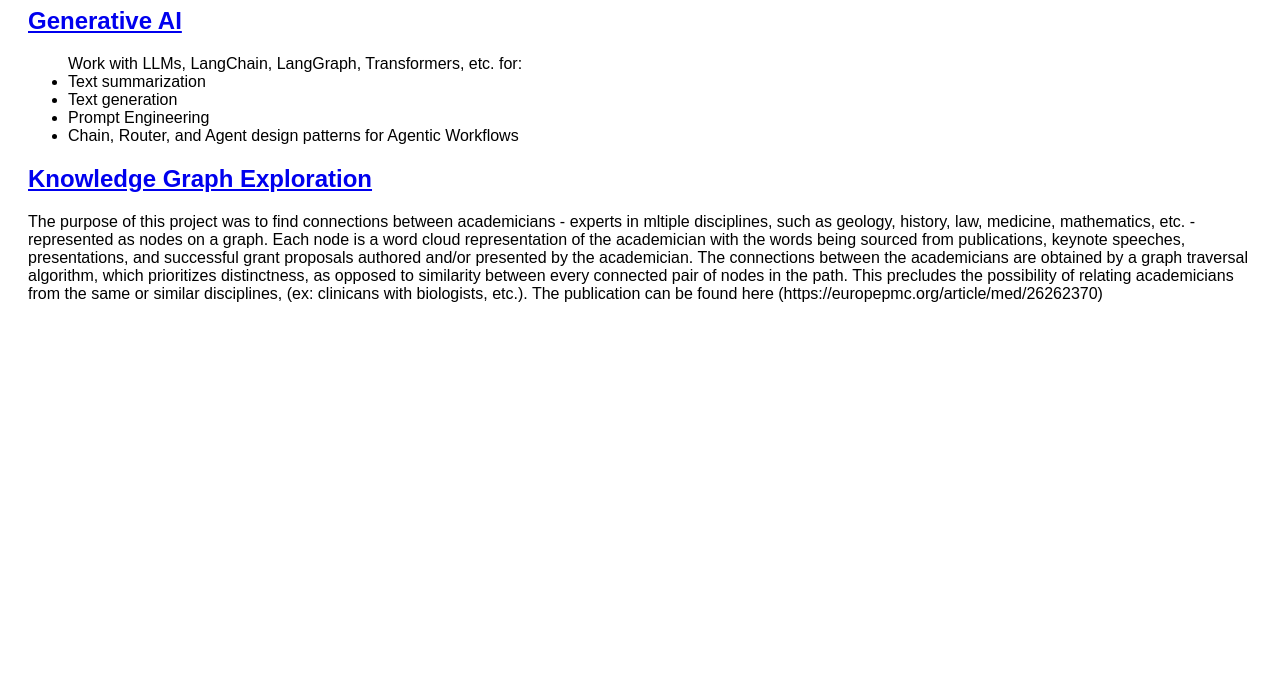
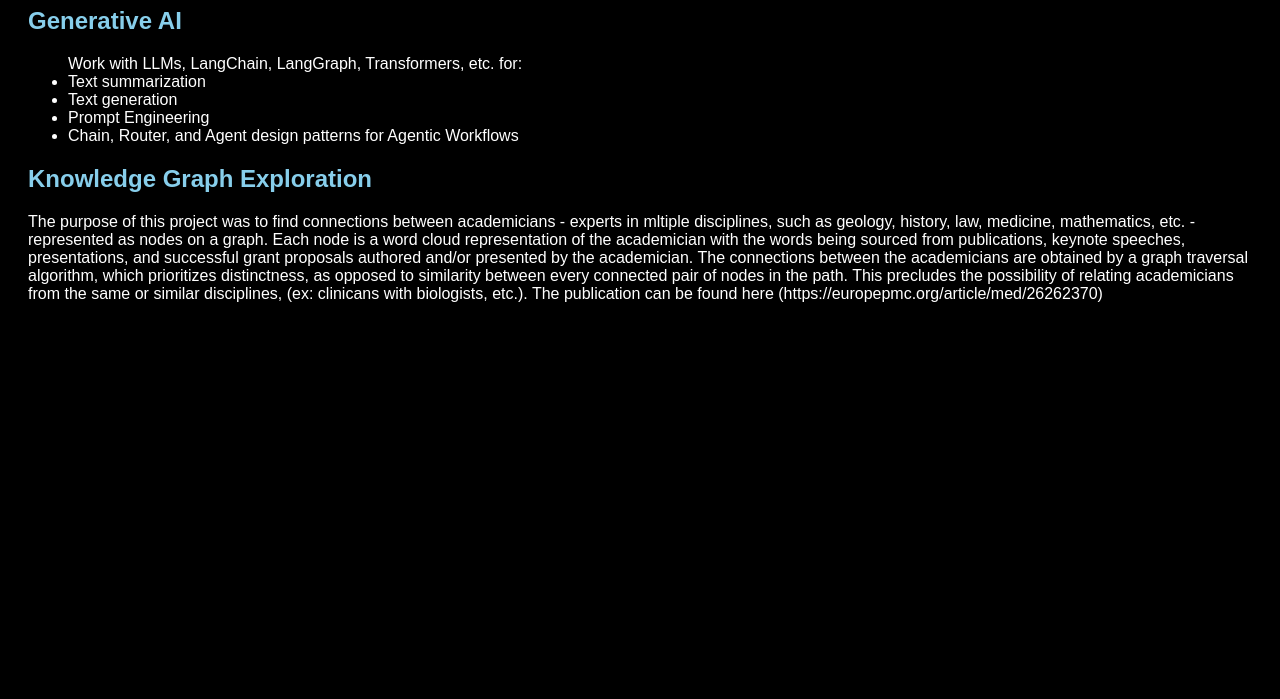
Before and after one commit to cartiktq/cartiktq.github.io, a plain HTML site: page index.html in a window 1280 px wide. Shown: the part 101-800 px from the top of the page. Drawn offline with Linux system fonts and the light colour scheme.

Commit message:
Changing background color and text font color of index.html

```diff
--- a/index.html
+++ b/index.html
@@ -2,9 +2,23 @@
 <html>
 <head>
   <title>My Portfolio</title>
-  <style>
-    body { font-family: Arial; padding: 20px; }
-    .project { margin-bottom: 20px; }
+   <style>
+    body {
+      background-color: black;
+      color: white;
+      font-family: Arial, sans-serif;
+      padding: 20px;
+    }
+    a {
+      color: skyblue;
+      text-decoration: none;
+    }
+    a:hover {
+      text-decoration: underline;
+    }
+    .project {
+      margin-bottom: 20px;
+    }
   </style>
 </head>
 <body>
```
